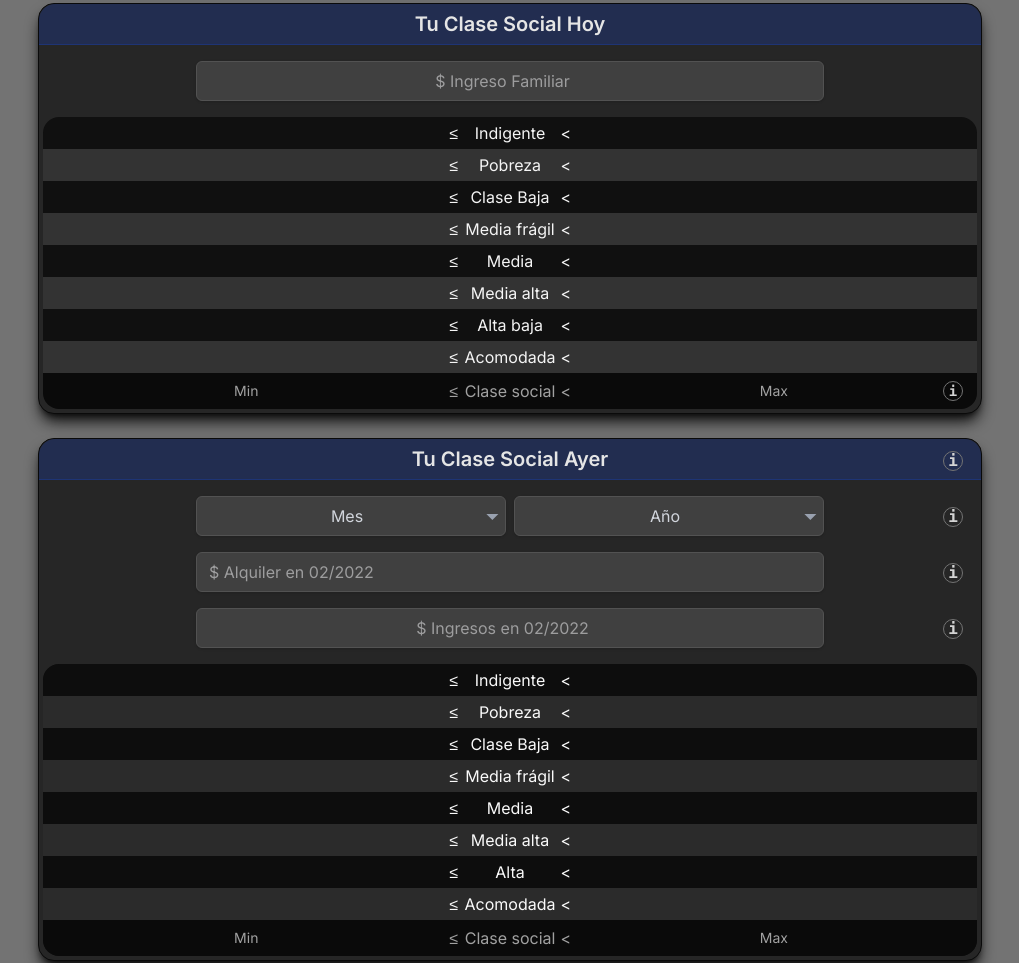
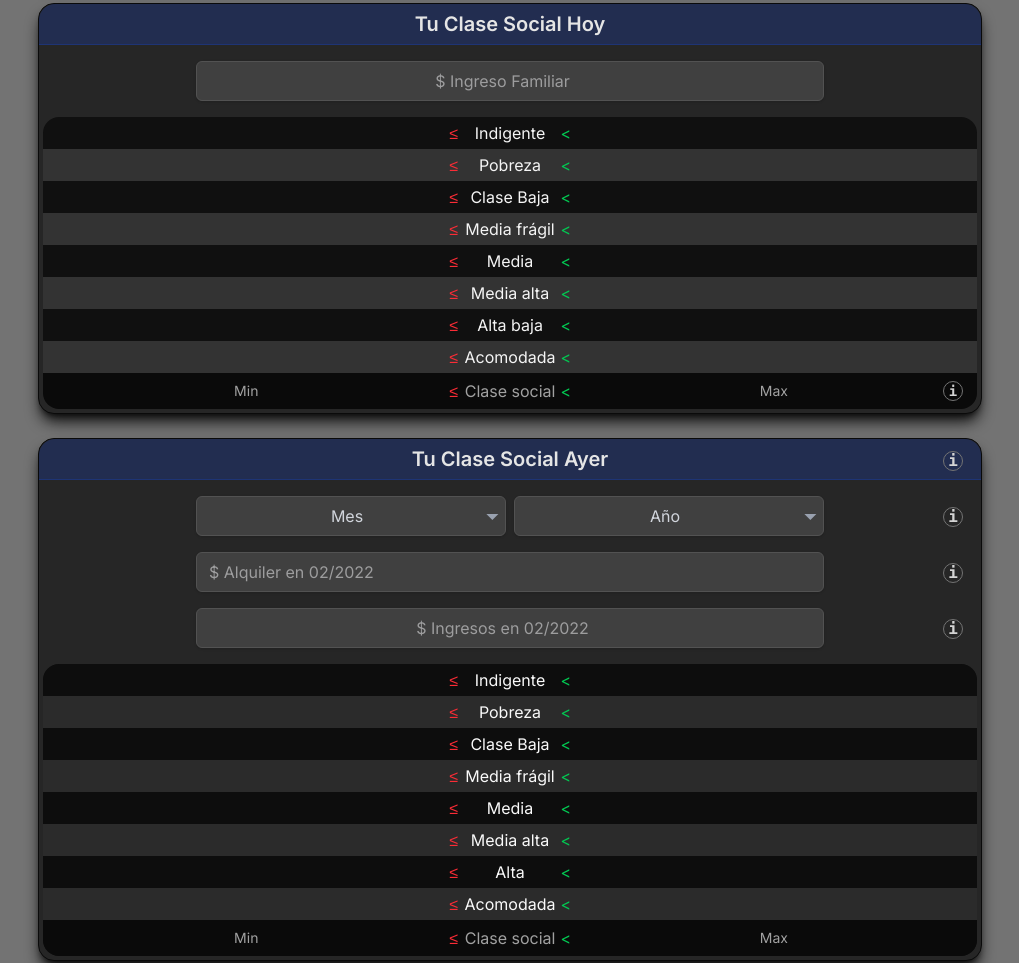
Before and after one commit to escribroid/canasta-cba-cbt-front-vite, a website built with Vite: page index.html in a window 1280 px wide. Shown: the part 594-1557 px from the top of the page, without its empty margins (130-1149 px from the left). Built offline with nearby package versions, Linux system fonts and the light colour scheme; no server answers; files whose address does not match are found by name.

Commit message:
v0.9.6.99

```diff
--- a/index.html
+++ b/index.html
@@ -181,7 +181,7 @@
 									pattern="\d*"
 									name="card-rent-in"
 									id="card-rent-in"
-									class="card-partial-add card-rent-in w-full p-2 h-10 shadow appearance-none text-gray-50 leading-tight focus:outline-none focus:shadow-outline pl-3 bg-neutral-700 border border-emerald-800 px-3 py-2 rounded-md focus:ring-2 focus:ring-emerald-600"
+									class="card-partial-add card-rent-in text-center w-full p-2 h-10 shadow appearance-none text-gray-50 leading-tight focus:outline-none focus:shadow-outline pl-3 bg-neutral-700 border border-emerald-800 px-3 py-2 rounded-md focus:ring-2 focus:ring-emerald-600"
 									value=""
 									placeholder="$ Valor Alquiler"
 									title="Si alquilas, ingresá el monto del alquiler."
@@ -635,9 +635,9 @@
 								class="table-classes-indigencia-min flex m-0 px-1 w-[calc(50%-6ch)] flex-wrap justify-center items-center break-all"
 							></div>
 							<div class="class-indigencia-row flex m-0 items-center">
-								<span class="mayor-menor w-[1ch] flex items-center">≤</span>
+								<span class="mayor-menor w-[1ch] flex items-center text-red-500">≤</span>
 								<span class="w-[10ch]">Indigente</span
-								><span class="mayor-menor w-[1ch] flex items-center">&lt;</span>
+								><span class="mayor-menor w-[1ch] flex items-center text-green-500">&lt;</span>
 							</div>
 							<div
 								class="table-classes-indigencia-max flex m-0 px-1 w-[calc(50%-6ch)] flex-wrap justify-center items-center break-all"
@@ -651,9 +651,9 @@
 								class="table-classes-pobreza-min flex m-0 px-1 w-[calc(50%-6ch)] flex-wrap justify-center items-center break-all"
 							></div>
 							<div class="class-pobreza-row flex m-0 items-center">
-								<span class="mayor-menor w-[1ch] flex items-center">≤</span>
+								<span class="mayor-menor w-[1ch] flex items-center text-red-500">≤</span>
 								<span class="w-[10ch]">Pobreza</span>
-								<span class="mayor-menor w-[1ch] flex items-center">&lt;</span>
+								<span class="mayor-menor w-[1ch] flex items-center text-green-500">&lt;</span>
 							</div>
 							<div
 								class="table-classes-pobreza-max flex m-0 px-1 w-[calc(50%-6ch)] flex-wrap justify-center items-center break-all"
@@ -665,9 +665,9 @@
 								class="table-classes-baja-min flex m-0 px-1 w-[calc(50%-6ch)] flex-wrap justify-center items-center break-all"
 							></div>
 							<div class="class-baja-row flex m-0 items-center">
-								<span class="mayor-menor w-[1ch] flex items-center">≤</span>
+								<span class="mayor-menor w-[1ch] flex items-center text-red-500">≤</span>
 								<span class="w-[10ch]"> Clase Baja</span>
-								<span class="mayor-menor w-[1ch] flex items-center">&lt;</span>
+								<span class="mayor-menor w-[1ch] flex items-center text-green-500">&lt;</span>
 							</div>
 							<div
 								class="table-classes-baja-max flex m-0 px-1 w-[calc(50%-6ch)] flex-wrap justify-center items-center break-all"
@@ -681,9 +681,9 @@
 								class="table-classes-media-fragil-min flex m-0 px-1 w-[calc(50%-6ch)] flex-wrap justify-center items-center break-all"
 							></div>
 							<div class="class-media-fragil-row flex m-0 items-center">
-								<span class="mayor-menor w-[1ch] flex items-center">≤</span>
+								<span class="mayor-menor w-[1ch] flex items-center text-red-500">≤</span>
 								<span class="w-[10ch]"> Media frágil</span
-								><span class="mayor-menor w-[1ch] flex items-center">&lt;</span>
+								><span class="mayor-menor w-[1ch] flex items-center text-green-500">&lt;</span>
 							</div>
 							<div
 								class="table-classes-media-fragil-max flex m-0 px-1 w-[calc(50%-6ch)] flex-wrap justify-center items-center break-all"
@@ -695,9 +695,9 @@
 								class="table-classes-media-min flex m-0 px-1 w-[calc(50%-6ch)] flex-wrap justify-center items-center break-all"
 							></div>
 							<div class="class-media-row flex m-0 items-center">
-								<span class="mayor-menor w-[1ch] flex items-center">≤</span>
+								<span class="mayor-menor w-[1ch] flex items-center text-red-500">≤</span>
 								<span class="w-[10ch]">Media</span>
-								<span class="mayor-menor w-[1ch] flex items-center">&lt;</span>
+								<span class="mayor-menor w-[1ch] flex items-center text-green-500">&lt;</span>
 							</div>
 							<div
 								class="table-classes-media-max flex m-0 px-1 w-[calc(50%-6ch)] flex-wrap justify-center items-center break-all"
@@ -711,9 +711,9 @@
 								class="table-classes-media-alta-min flex m-0 px-1 w-[calc(50%-6ch)] flex-wrap justify-center items-center break-all"
 							></div>
 							<div class="class-media-alta-row flex m-0 items-center">
-								<span class="mayor-menor w-[1ch] flex items-center">≤</span>
+								<span class="mayor-menor w-[1ch] flex items-center text-red-500">≤</span>
 								<span class="w-[10ch]"> Media alta</span>
-								<span class="mayor-menor w-[1ch] flex items-center">&lt;</span>
+								<span class="mayor-menor w-[1ch] flex items-center text-green-500">&lt;</span>
 							</div>
 							<div
 								class="table-classes-media-alta-max flex m-0 px-1 w-[calc(50%-6ch)] flex-wrap justify-center items-center break-all"
@@ -725,9 +725,9 @@
 								class="table-classes-alta-min flex m-0 px-1 w-[calc(50%-6ch)] flex-wrap justify-center items-center break-all"
 							></div>
 							<div class="class-alta-row flex m-0 items-center">
-								<span class="mayor-menor w-[1ch] flex items-center">≤</span>
+								<span class="mayor-menor w-[1ch] flex items-center text-red-500">≤</span>
 								<span class="w-[10ch]"> Alta baja</span
-								><span class="mayor-menor w-[1ch] flex items-center">&lt;</span>
+								><span class="mayor-menor w-[1ch] flex items-center text-green-500">&lt;</span>
 							</div>
 							<div
 								class="table-classes-alta-max flex m-0 px-1 w-[calc(50%-6ch)] flex-wrap justify-center items-center break-all"
@@ -741,9 +741,9 @@
 								class="table-classes-acomodada-min flex m-0 px-1 w-[calc(50%-6ch)] flex-wrap justify-center items-center break-all"
 							></div>
 							<div class="class-acomodada-row flex m-0 items-center">
-								<span class="mayor-menor w-[1ch] flex items-center">≤</span>
+								<span class="mayor-menor w-[1ch] flex items-center text-red-500">≤</span>
 								<span class="w-[10ch]">Acomodada</span>
-								<span class="mayor-menor w-[1ch] flex items-center">&lt;</span>
+								<span class="mayor-menor w-[1ch] flex items-center text-green-500">&lt;</span>
 							</div>
 							<div
 								class="table-classes-acomodada-max text-base flex m-0 px-1 w-[calc(50%-6ch)] flex-wrap justify-center items-center break-all"
@@ -755,9 +755,9 @@
 						>
 							<div class="table-classes-alta-min-info py-2  mx-auto flex m-0 px-1 w-[calc(50%-6ch)] justify-center items-center break-all">Min</div>
 							<div class="table-classes-info flex m-0 items-center text-base">
-								<span class="mayor-menor w-[1ch] flex items-center">≤</span>
+								<span class="mayor-menor w-[1ch] flex items-center text-red-500">≤</span>
 								<span class="w-[10ch]">Clase social</span>
-								<span class="mayor-menor w-[1ch] flex items-center">&lt;</span>
+								<span class="mayor-menor w-[1ch] flex items-center text-green-500">&lt;</span>
 							</div>
 							<div class="table-classes-alta-max-info flex m-0 w-[calc(50%-6ch)] justify-center items-center break-all">Max</div>
 							<span class="absolute right-3.5">
@@ -969,9 +969,9 @@
 									class="table-classes-indigencia-min-past flex m-0 px-1 w-[calc(50%-6ch)] flex-wrap justify-center items-center break-all"
 								></div>
 								<div class="class-indigencia-row class-indigencia-row-past flex m-0 items-center">
-									<span class="mayor-menor w-[1ch] flex items-center">≤</span>
+									<span class="mayor-menor w-[1ch] flex items-center text-red-500">≤</span>
 									<span class="w-[10ch]">Indigente</span>
-									<span class="mayor-menor w-[1ch] flex items-center">&lt;</span>
+									<span class="mayor-menor w-[1ch] flex items-center text-green-500">&lt;</span>
 								</div>
 								<div
 									class="table-classes-indigencia-max-past flex m-0 px-1 w-[calc(50%-6ch)] flex-wrap justify-center items-center break-all"
@@ -985,9 +985,9 @@
 									class="table-classes-pobreza-min-past flex m-0 px-1 w-[calc(50%-6ch)] flex-wrap justify-center items-center break-all"
 								></div>
 								<div class="class-pobreza-row class-pobreza-row-past flex m-0 items-center">
-									<span class="mayor-menor w-[1ch] flex items-center">≤</span>
+									<span class="mayor-menor w-[1ch] flex items-center text-red-500">≤</span>
 									<span class="w-[10ch]">Pobreza</span>
-									<span class="mayor-menor w-[1ch] flex items-center">&lt;</span>
+									<span class="mayor-menor w-[1ch] flex items-center text-green-500">&lt;</span>
 								</div>
 								<div
 									class="table-classes-pobreza-max-past flex m-0 px-1 w-[calc(50%-6ch)] flex-wrap justify-center items-center break-all"
@@ -1001,9 +1001,9 @@
 									class="table-classes-baja-min-past flex m-0 px-1 w-[calc(50%-6ch)] flex-wrap justify-center items-center break-all"
 								></div>
 								<div class="class-baja-row class-baja-row-past flex m-0 items-center">
-									<span class="mayor-menor w-[1ch] flex items-center">≤</span>
+									<span class="mayor-menor w-[1ch] flex items-center text-red-500">≤</span>
 									<span class="w-[10ch]">Clase Baja</span>
-									<span class="mayor-menor w-[1ch] flex items-center">&lt;</span>
+									<span class="mayor-menor w-[1ch] flex items-center text-green-500">&lt;</span>
 								</div>
 								<div
 									class="table-classes-baja-max-past flex m-0 px-1 w-[calc(50%-6ch)] flex-wrap justify-center items-center break-all"
@@ -1017,9 +1017,9 @@
 								<div
 									class="class-media-fragil-row class-media-fragil-row-past flex m-0 items-center"
 								>
-									<span class="mayor-menor w-[1ch] flex items-center">≤</span>
+									<span class="mayor-menor w-[1ch] flex items-center text-red-500">≤</span>
 									<span class="w-[10ch]"> Media frágil</span>
-									<span class="mayor-menor w-[1ch] flex items-center">&lt;</span>
+									<span class="mayor-menor w-[1ch] flex items-center text-green-500">&lt;</span>
 								</div>
 								<div
 									class="table-classes-media-fragil-max-past flex m-0 px-1 w-[calc(50%-6ch)] flex-wrap justify-center items-center break-all"
@@ -1033,9 +1033,9 @@
 								<div
 									class="class-media-row class-media-row-past flex m-0 items-center"
 								>
-									<span class="mayor-menor w-[1ch] flex items-center">≤</span>
+									<span class="mayor-menor w-[1ch] flex items-center text-red-500">≤</span>
 									<span class="w-[10ch]">Media</span>
-									<span class="mayor-menor w-[1ch] flex items-center">&lt;</span>
+									<span class="mayor-menor w-[1ch] flex items-center text-green-500">&lt;</span>
 								</div>
 								<div
 									class="table-classes-media-max-past flex m-0 px-1 w-[calc(50%-6ch)] flex-wrap justify-center items-center break-all"
@@ -1049,9 +1049,9 @@
 								<div
 									class="class-media-alta-row class-media-alta-row-past flex m-0 items-center"
 								>
-									<span class="mayor-menor w-[1ch] flex items-center">≤</span>
+									<span class="mayor-menor w-[1ch] flex items-center text-red-500">≤</span>
 									<span class="w-[10ch]">Media alta</span>
-									<span class="mayor-menor w-[1ch] flex items-center">&lt;</span>
+									<span class="mayor-menor w-[1ch] flex items-center text-green-500">&lt;</span>
 								</div>
 								<div
 									class="table-classes-media-alta-max-past flex m-0 px-1 w-[calc(50%-6ch)] flex-wrap justify-center items-center break-all"
@@ -1066,11 +1066,11 @@
 									class="class-alta-row class-alta-row-past flex m-0 items-center"
 								>
 									<span
-										class="mayor-menor w-[1ch] flex items-center"
+										class="mayor-menor w-[1ch] flex items-center text-red-500"
 										>≤</span
 									>
 									<span class="w-[10ch]">Alta</span>
-									<span class="mayor-menor w-[1ch] flex items-center">&lt;</span>
+									<span class="mayor-menor w-[1ch] flex items-center text-green-500">&lt;</span>
 								</div>
 								<div class="table-classes-alta-max-past flex m-0 px-1 w-[calc(50%-6ch)] flex-wrap justify-center items-center break-all"></div>
 							</div>
@@ -1082,11 +1082,11 @@
 									class="class-acomodada-row class-acomodada-row-past flex m-0 items-center"
 								>
 									<span
-										class="mayor-menor w-[1ch] flex items-center"
+										class="mayor-menor w-[1ch] flex items-center text-red-500"
 										>≤</span
 									>
 									<span class="w-[10ch]">Acomodada</span>
-									<span class="mayor-menor w-[1ch] flex items-center">&lt;</span>
+									<span class="mayor-menor w-[1ch] flex items-center text-green-500">&lt;</span>
 								</div>
 							</div>
 
@@ -1096,11 +1096,11 @@
 								<div class="table-classes-alta-min-info py-2  mx-auto flex m-0 px-1 w-[calc(50%-6ch)] justify-center items-center break-all">Min</div>
 								<div class="table-classes-info flex m-0 items-center text-base">
 									<span
-										class="mayor-menor w-[1ch] flex items-center"
+										class="mayor-menor w-[1ch] flex items-center text-red-500"
 										>≤</span
 									>
 									<span class="w-[10ch]">Clase social</span>
-									<span class="mayor-menor w-[1ch] flex items-center">&lt;</span>
+									<span class="mayor-menor w-[1ch] flex items-center text-green-500">&lt;</span>
 								</div>
 								<div class="table-classes-alta-max-info flex m-0 w-[calc(50%-6ch)] justify-center items-center break-all">Max</div>
 							</div>
```
Also changed, not shown: src/js/app.js (+15 -6 lines), 1 other file.
